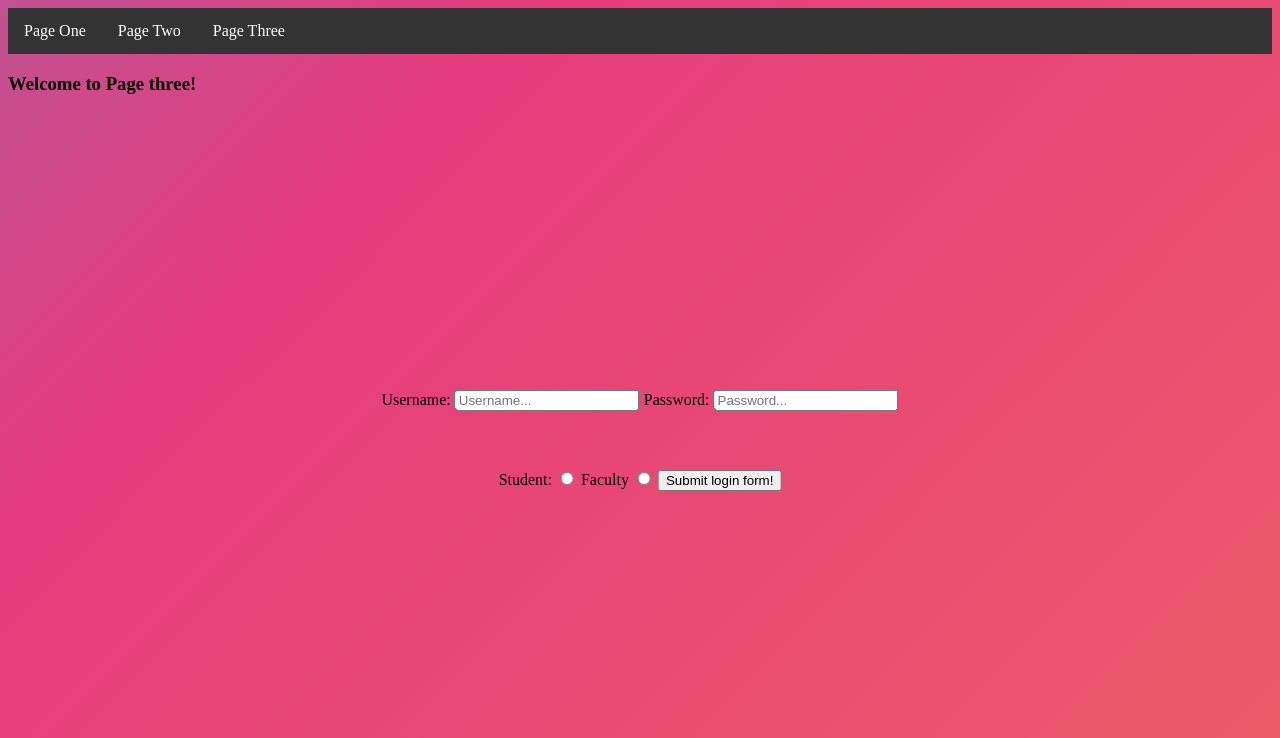
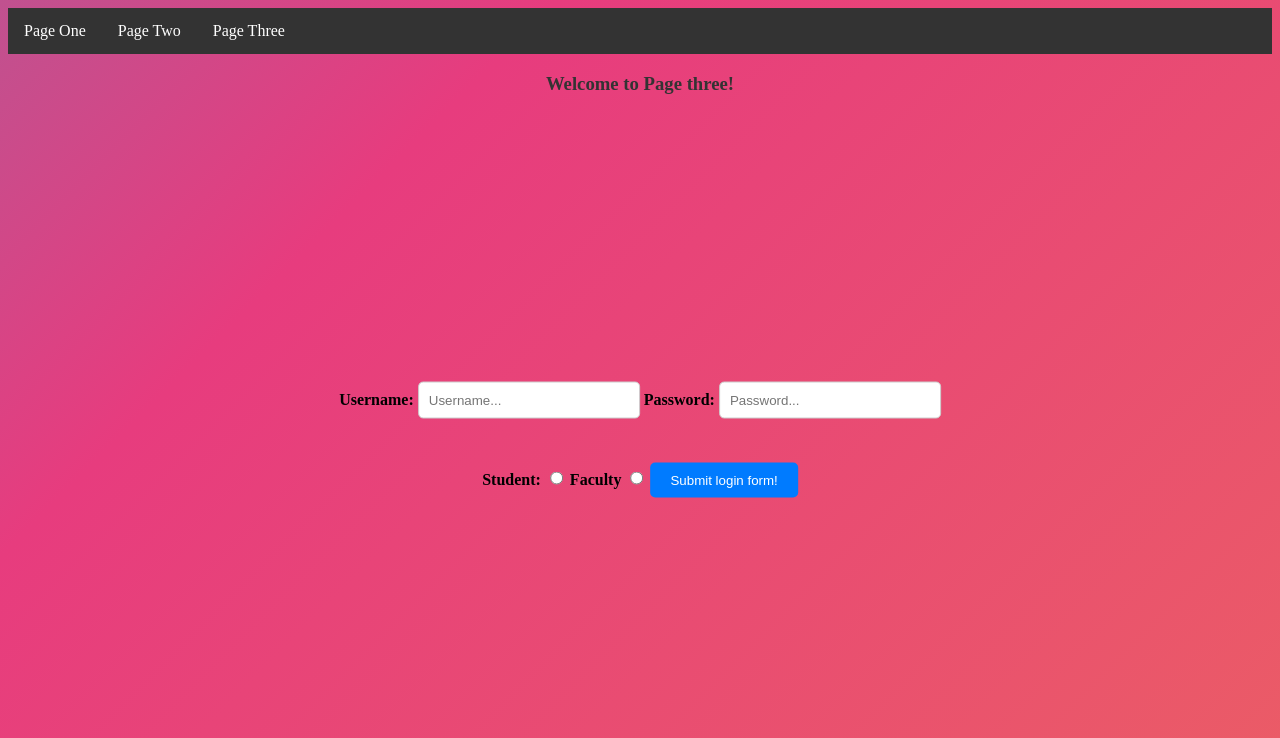
Before and after one commit to shama2025/github-actions-backend, a Flask app: page /pageThree in a window 1280 px wide. Shown: the top 738 px of the page. Run offline with Flask 3, Linux system fonts and the light colour scheme.

Commit message:
Updated style in pageThree.css

```diff
--- a/static/styles/pageThree.css
+++ b/static/styles/pageThree.css
@@ -54,3 +54,59 @@ body {
 .class_input{
   display: none;
 }
+
+h3 {
+  text-align: center;
+  color: #333;
+}
+
+.class_input {
+  text-align: center;
+  margin: 20px auto;
+}
+
+label {
+  font-weight: bold;
+}
+
+input[type="text"] {
+  width: 200px;
+  padding: 10px;
+  border: 1px solid #ccc;
+  border-radius: 5px;
+}
+
+button {
+  background-color: #007bff;
+  color: #fff;
+  border: none;
+  padding: 10px 20px;
+  border-radius: 5px;
+  cursor: pointer;
+}
+
+button:hover {
+  background-color: #0056b3;
+}
+
+.table {
+  width: 80%;
+  margin: 20px auto;
+  border-collapse: collapse;
+  background-color: #fff;
+  box-shadow: 0 4px 6px rgba(0, 0, 0, 0.1);
+}
+
+.table th, .table td {
+  padding: 10px;
+  text-align: left;
+}
+
+.table th {
+  background-color: #007bff;
+  color: #fff;
+}
+
+.table tr:nth-child(even) {
+  background-color: #f2f2f2;
+}
```
